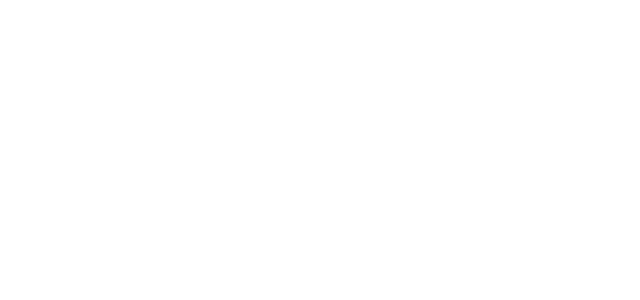
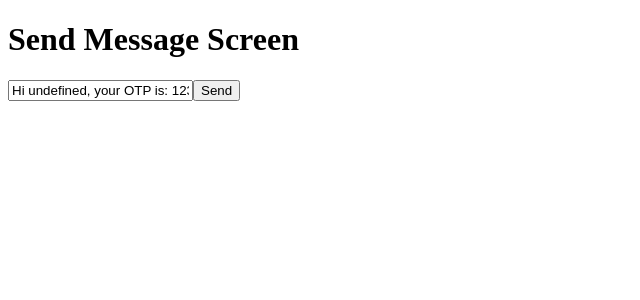
Before and after one commit to Swapnil-Bhabal/myContactApp, a React (Create React App) app in the folder frontend/: page /send/1 in a window 1280 px wide. Before the commit this address had no page. Shown: the top 300 px of the page, without its empty margins (0-640 px from the left). Built offline with nearby package versions, Linux system fonts and the light colour scheme; no server answers.

Commit message:
Added send message screen.

```diff
--- a/frontend/src/App.js
+++ b/frontend/src/App.js
@@ -2,6 +2,7 @@
 
 import ContactsListScreen from "./screens/ContactsListScreen";
 import ContactInfoScreen from "./screens/ContactInfoScreen";
+import SendMessageScreen from './screens/SendMessageScreen';
 
 function App() {
   return (
@@ -9,6 +10,7 @@
       <Routes>
         <Route path="/" exact element={<ContactsListScreen/>}/>
         <Route path="/contact/:id" element={<ContactInfoScreen/>}/>
+        <Route path="/send/:id" element={<SendMessageScreen/>}/>
       </Routes>
     </Router>
   );
--- a/frontend/src/screens/ContactInfoScreen.js
+++ b/frontend/src/screens/ContactInfoScreen.js
@@ -1,5 +1,5 @@
 import { useState, useEffect } from 'react';
-import { useParams } from "react-router-dom";
+import { useParams, Link } from "react-router-dom";
 import axios from 'axios';
 
 const ContactInfoScreen = () => {
@@ -18,8 +18,15 @@
     return (
         <>
             <h1>Info Screen</h1>
-            <h2>{`${contact.firstName} ${contact.contactNumber}`}</h2>
-            <button>Send Message</button>
+            <h2>
+
+                    {`${contact.firstName} ${contact.contactNumber}`}
+
+            </h2>
+            <Link to={`/send/${contact._id}`}>
+                <button>Send Message</button>
+            </Link>
+
         </>
     )
 }
--- /dev/null
+++ b/frontend/src/screens/SendMessageScreen.js
@@ -0,0 +1,27 @@
+import { useState, useEffect } from 'react';
+import { useParams, Link } from "react-router-dom";
+import axios from 'axios';
+
+const SendMessageScreen = () => {
+    let params = useParams();
+    const [user, setUser] = useState([]);
+
+    useEffect(() => {
+        const fetchContact = async () => {
+            const { data } = await axios.get(`/api/contact/${params.id}`);
+            setUser(data);
+        };
+
+        fetchContact();
+    }, []);
+
+    return (
+        <>
+            <h1>Send Message Screen</h1>
+            <input type="text" value={`Hi ${user.firstName}, your OTP is: 123456`}/>
+            <button type="submit">Send</button>
+        </>
+    )
+}
+
+export default SendMessageScreen;
```
